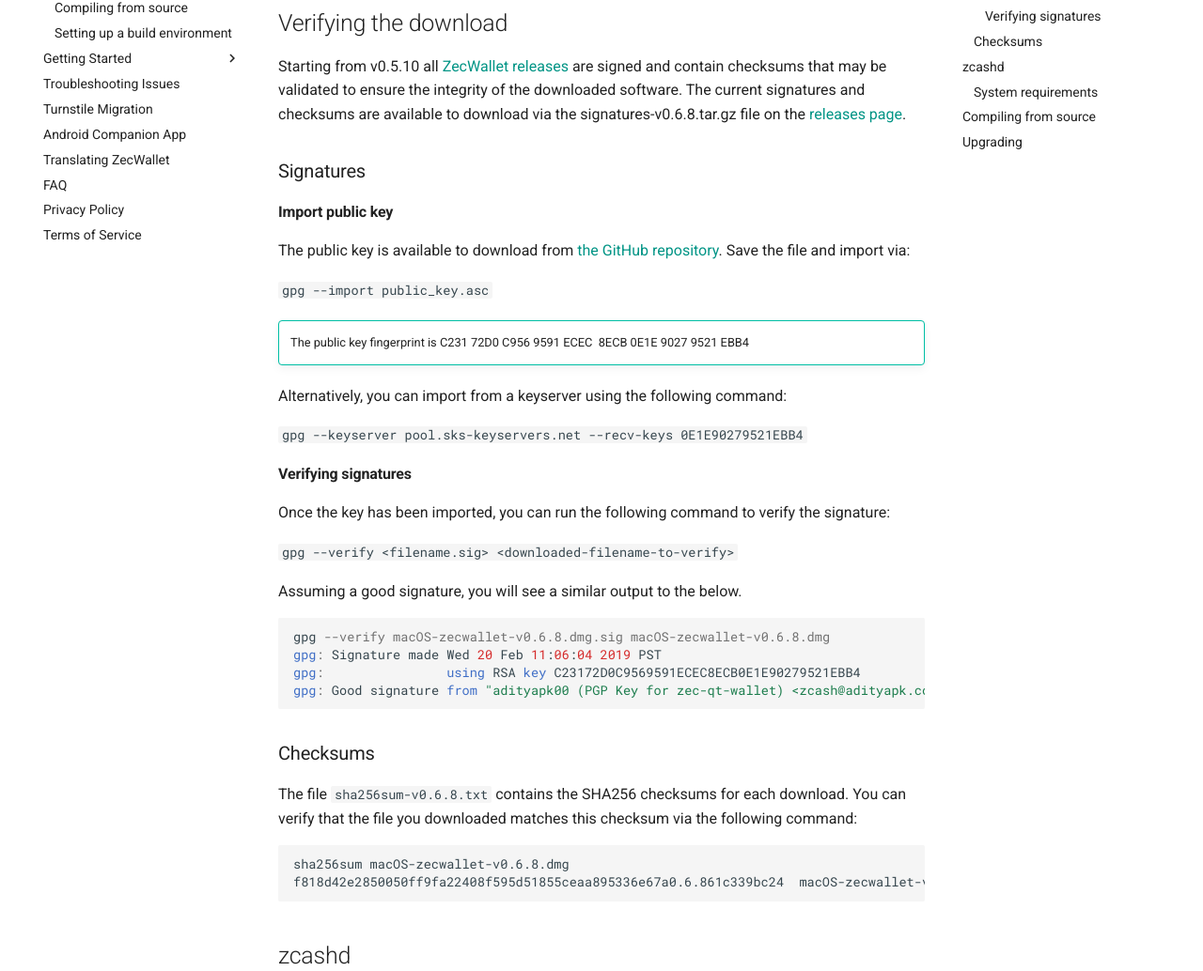
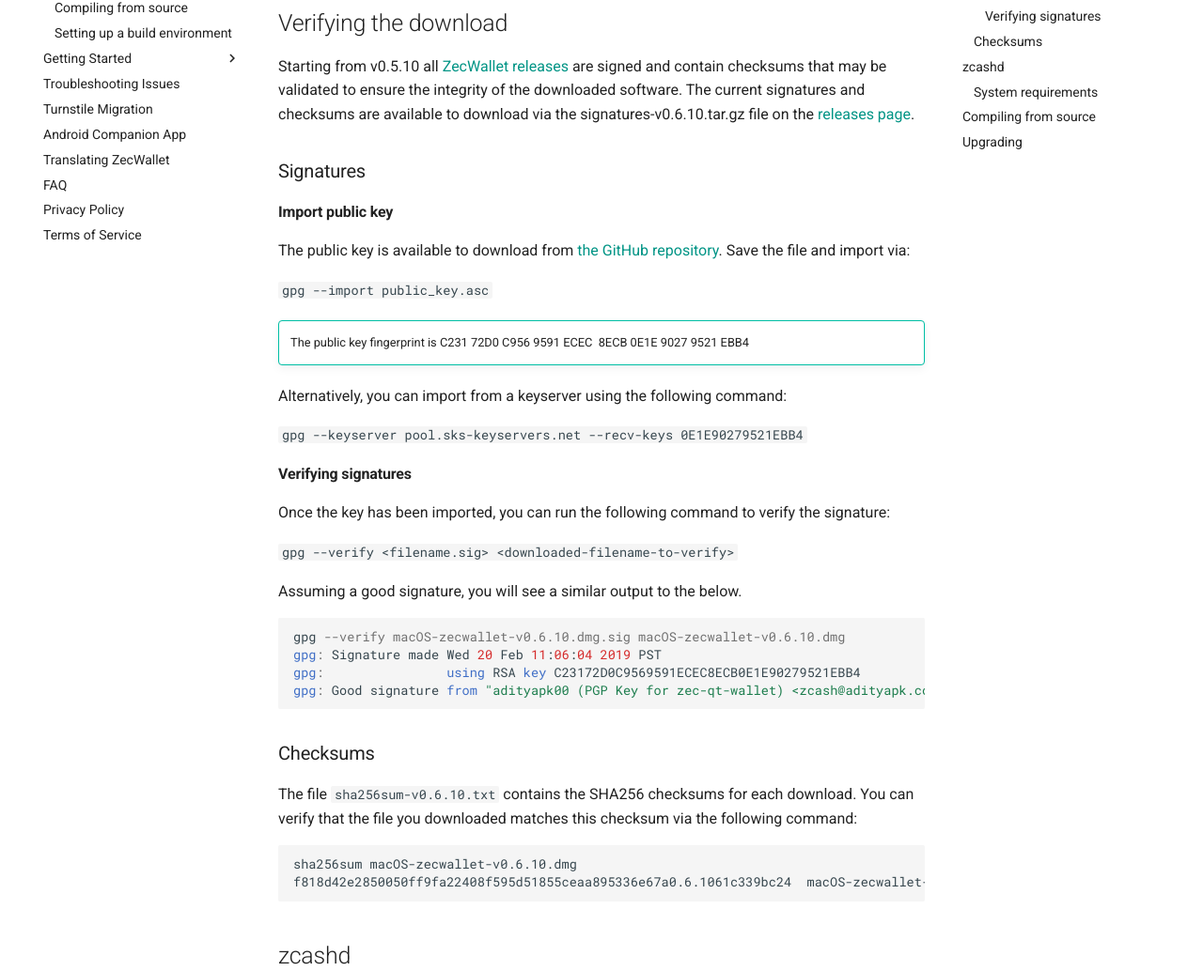
Before and after one commit to adityapk00/zqw-docs, an MkDocs documentation site: the page built from docs/installation.md, in a window 1280 px wide and 1400 px high, scrolled down 359 px. Shown: the part 199-1233 px from the top of the window at 94% size. Built offline with MkDocs 1.6.1 and Material for MkDocs 9.7.7, drawn with Linux system fonts in a browser that asks for light colours; comment, search, counter and statistics services are not loaded.

Commit message:
Update version number to 0.6.10

````diff
--- a/docs/installation.md
+++ b/docs/installation.md
@@ -7,30 +7,30 @@
 
 ??? info "Windows instructions (click to expand)"
 
-    [Download](https://github.com/ZcashFoundation/zecwallet/releases) and run the .msi installer (named `Windows-installer-zecwallet-v0.6.8.msi`) and follow the prompts. Alternately, you can [download](https://github.com/ZcashFoundation/zecwallet/releases) the release binary (named `Windows-binaries-zecwallet-v0.6.8.zip`), unzip it and double click on ZecWallet to start.
+    [Download](https://github.com/ZcashFoundation/zecwallet/releases) and run the .msi installer (named `Windows-installer-zecwallet-v0.6.10.msi`) and follow the prompts. Alternately, you can [download](https://github.com/ZcashFoundation/zecwallet/releases) the release binary (named `Windows-binaries-zecwallet-v0.6.10.zip`), unzip it and double click on ZecWallet to start.
 
 ??? info "macOS instructions (click to expand)"
 
-    [Download](https://github.com/ZcashFoundation/zecwallet/releases) the macOS release named `macOS-zecwallet-v0.6.8.dmg`
+    [Download](https://github.com/ZcashFoundation/zecwallet/releases) the macOS release named `macOS-zecwallet-v0.6.10.dmg`
     and double-click on the .dmg file to open it, and drag ZecWalleton to the Applications link to install. You will need to give authorisation for the program to run.
 
 ??? info "Linux instructions (click to expand)"
 
     If you are on Debian/Ubuntu, download the `.deb` package and install it.
 
-    `sudo dpkg -i linux-deb-zecwallet-v0.6.8.deb`
+    `sudo dpkg -i linux-deb-zecwallet-v0.6.10.deb`
 
     `sudo apt install -f`
 
     Or you can download and run the binaries directly.
 
-    `tar -xvf zecwallet-v0.6.8.tar.gz`
+    `tar -xvf zecwallet-v0.6.10.tar.gz`
 
-    `./zecwallet-v0.6.8/zecwallet`
+    `./zecwallet-v0.6.10/zecwallet`
 
 ## Verifying the download
 
-Starting from v0.5.10 all [ZecWallet releases](https://github.com/ZcashFoundation/zecwallet/releases) are signed and contain checksums that may be validated to ensure the integrity of the downloaded software. The current signatures and checksums are available to download via the signatures-v0.6.8.tar.gz file on the [releases page](https://github.com/ZcashFoundation/zecwallet/releases).
+Starting from v0.5.10 all [ZecWallet releases](https://github.com/ZcashFoundation/zecwallet/releases) are signed and contain checksums that may be validated to ensure the integrity of the downloaded software. The current signatures and checksums are available to download via the signatures-v0.6.10.tar.gz file on the [releases page](https://github.com/ZcashFoundation/zecwallet/releases).
 
 ### Signatures
 
@@ -56,7 +56,7 @@
 Assuming a good signature, you will see a similar output to the below.
 
 ```
-gpg --verify macOS-zecwallet-v0.6.8.dmg.sig macOS-zecwallet-v0.6.8.dmg
+gpg --verify macOS-zecwallet-v0.6.10.dmg.sig macOS-zecwallet-v0.6.10.dmg
 gpg: Signature made Wed 20 Feb 11:06:04 2019 PST
 gpg:                using RSA key C23172D0C9569591ECEC8ECB0E1E90279521EBB4
 gpg: Good signature from "adityapk00 (PGP Key for zec-qt-wallet) <zcash@adityapk.com>" [full]
@@ -64,11 +64,11 @@
 
 ### Checksums
 
-The file `sha256sum-v0.6.8.txt` contains the SHA256 checksums for each download. You can verify that the file you downloaded matches this checksum via the following command:
+The file `sha256sum-v0.6.10.txt` contains the SHA256 checksums for each download. You can verify that the file you downloaded matches this checksum via the following command:
 
 ```
-sha256sum macOS-zecwallet-v0.6.8.dmg
-f818d42e2850050ff9fa22408f595d51855ceaa895336e67a0.6.861c339bc24  macOS-zecwallet-v0.6.8.dmg
+sha256sum macOS-zecwallet-v0.6.10.dmg
+f818d42e2850050ff9fa22408f595d51855ceaa895336e67a0.6.1061c339bc24  macOS-zecwallet-v0.6.10.dmg
 ```
 
 ## zcashd
````
